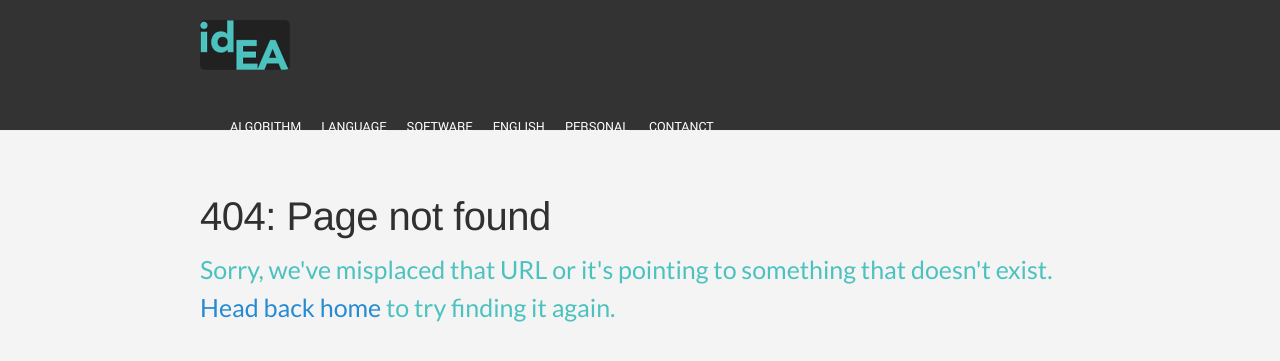
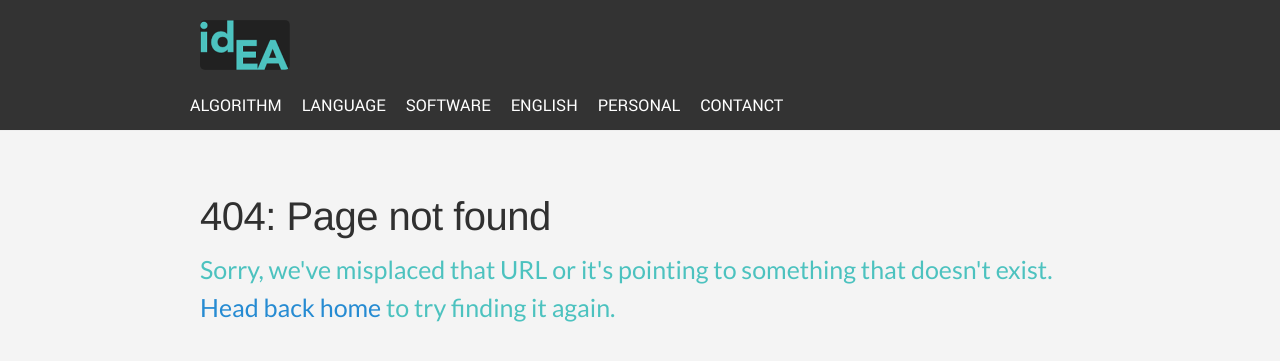
Before and after one commit to aichaku/aichaku.github.io, a Jekyll site: the page built from 404.html, in a window 1280 px wide. Shown: the top 361 px of the page. Built offline with Jekyll 4.4.1, drawn with Linux system fonts in a browser that asks for light colours; Markdown is read by kramdown in place of the engine named in the settings.

```diff
--- a/public/css/pencil.css
+++ b/public/css/pencil.css
@@ -73,34 +73,18 @@
   height: 20px;
 }
 
-.global-menu> ul {
-  display: block;
-  -webkit-margin-before: 1em;
-  -webkit-margin-after: 1em;
-  -webkit-margin-start: 0px;
-  -webkit-margin-end: 0px;
-  -webkit-padding-start: 40px;
-}
-
 .menu-list {
-  float: left;
-  margin: 0;
   padding-left: 0;
-  margin-bottom: 0;
-  list-style: none;
 }
 
 .menu-list > li {
   float: left;
-  position: relative;
   display: block;
-  text-align: -webkit-match-parent;
 }
 
 .menu-list > li > a {
   color: #fff;
   font-weight: 400;
-  font-size: 14px;
+  font-size: 18px;
   padding: 0 10px;
-  display: inline;
 }
```
